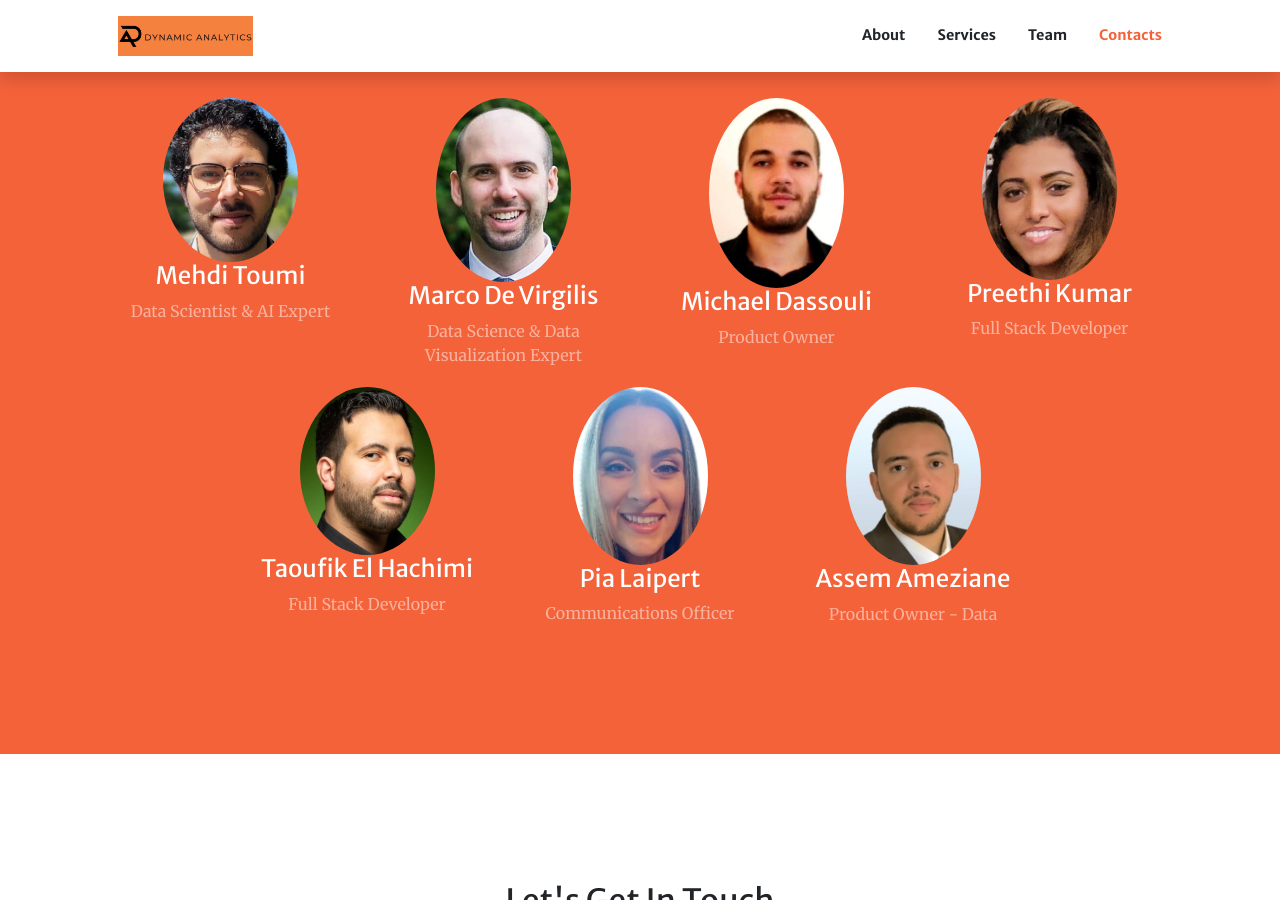
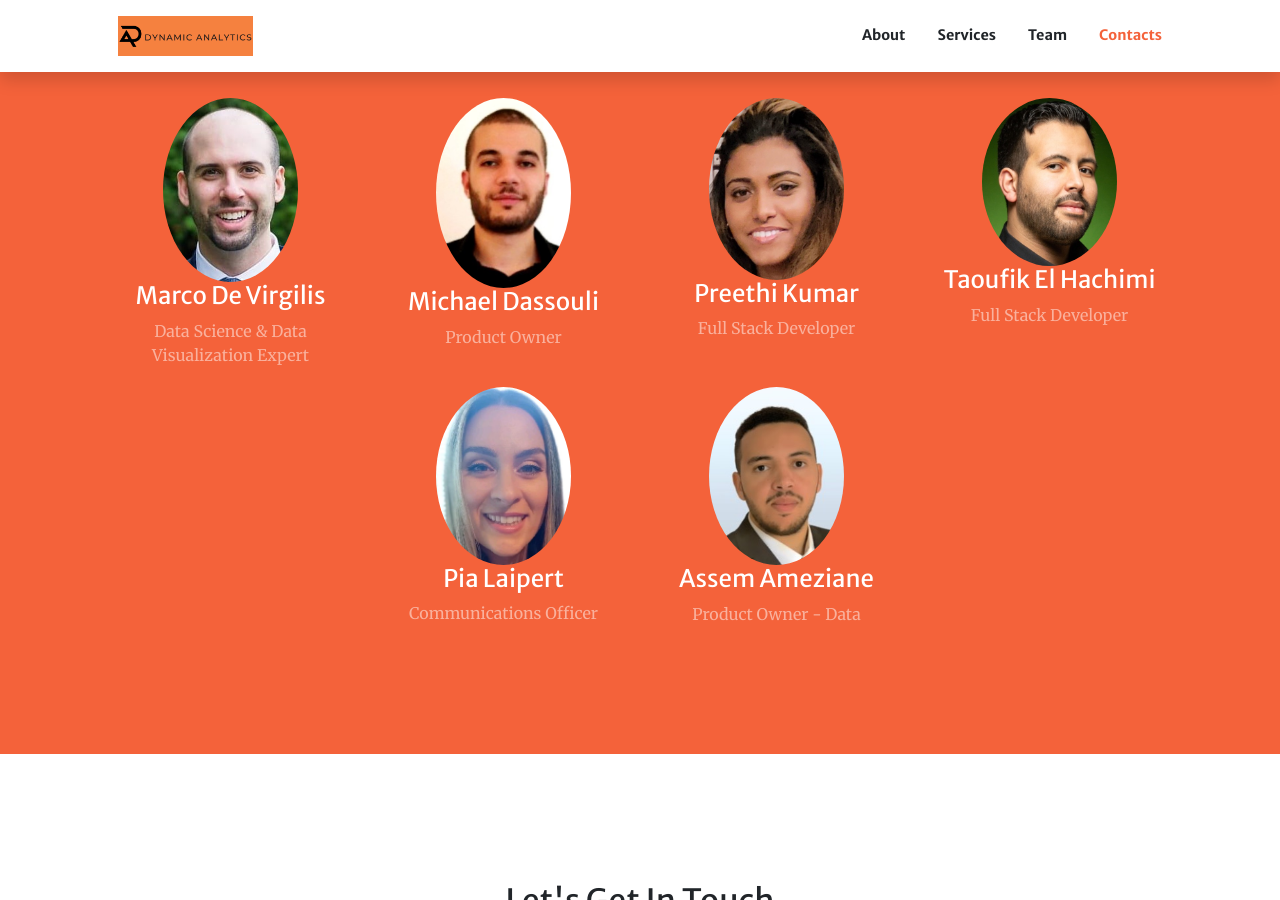
Before and after one commit to PritiKumr/dynamic-analytics.github.io, a Jekyll site: the page built from index.md, in a window 1280 px wide and 900 px high, scrolled down 2934 px. Built offline with Jekyll 4.4.1, drawn with Linux system fonts in a browser that asks for light colours; comment, search, counter and statistics services are not loaded; part of the change alters nothing that is shown.

Commit message:
picture removed

```diff
--- a/index.md
+++ b/index.md
@@ -108,9 +108,9 @@ sections:
     #     image: assets/img/members/Marco.jpg
     #     # url: '#'
     members:
-      - title: Mehdi Toumi
-        text: Data Scientist & AI Expert
-        image: assets/img/members/Mehdi.jpg
+      # - title: Mehdi Toumi
+      #   text: Data Scientist & AI Expert
+      #   image: assets/img/members/Mehdi.jpg
         # url: '#'
       - title: Marco De Virgilis
         text: Data Science & Data Visualization Expert
```
Also changed, not shown: 1 other file.
